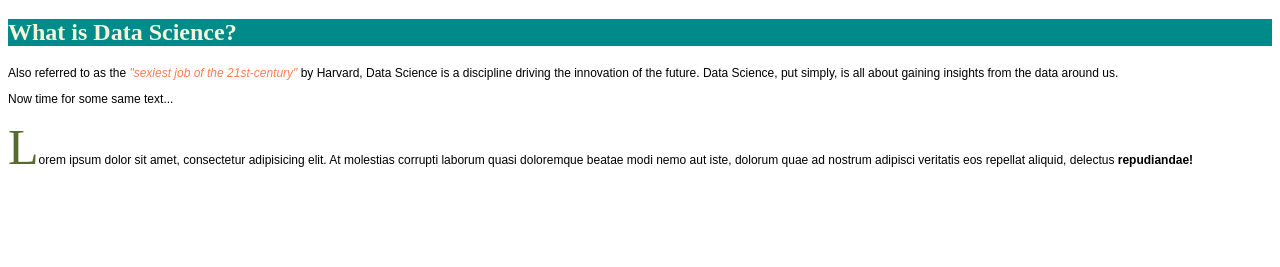
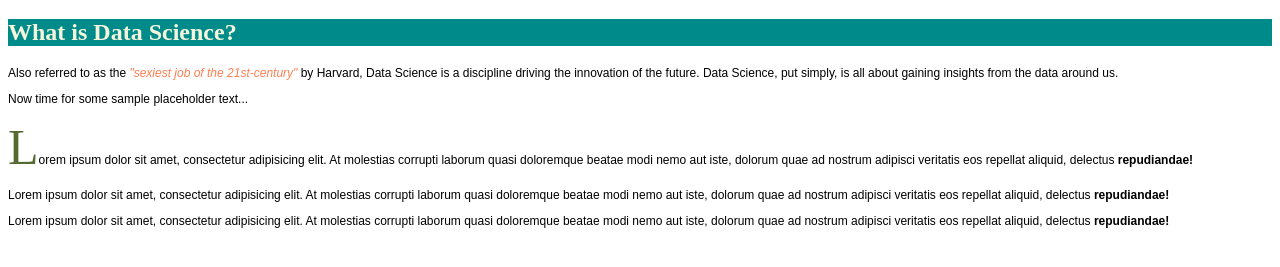
Before and after one commit to shradhaiyer1/Level_A-INFO1111, a plain HTML site: page index.html in a window 1280 px wide. Shown: the part 61-328 px from the top of the page. Drawn offline with Linux system fonts and the light colour scheme.

Commit message:
Increased the length of sample text

```diff
--- a/index.html
+++ b/index.html
@@ -11,8 +11,9 @@
        <h2 class="heading">What is Data Science?</h2>
        <p>Also referred to as the <span id="quote">"sexiest job of the 21st-century"</span> by Harvard, Data Science is a discipline driving the innovation of the future. Data Science, put simply, is all about gaining insights from the data around us.</p>
 
-       <p>Now time for some same text...</p>
+       <p>Now time for some sample placeholder text...</p>
        <p><span class="firstLetter">L</span>orem ipsum dolor sit amet, consectetur adipisicing elit. At molestias corrupti laborum quasi doloremque beatae modi nemo aut iste, dolorum quae ad nostrum adipisci veritatis eos repellat aliquid, delectus <b>repudiandae!</b></p>
-
+       <p>Lorem ipsum dolor sit amet, consectetur adipisicing elit. At molestias corrupti laborum quasi doloremque beatae modi nemo aut iste, dolorum quae ad nostrum adipisci veritatis eos repellat aliquid, delectus <b>repudiandae!</b></p>
+         <p>Lorem ipsum dolor sit amet, consectetur adipisicing elit. At molestias corrupti laborum quasi doloremque beatae modi nemo aut iste, dolorum quae ad nostrum adipisci veritatis eos repellat aliquid, delectus <b>repudiandae!</b></p>
     </body>
 </html>
```
